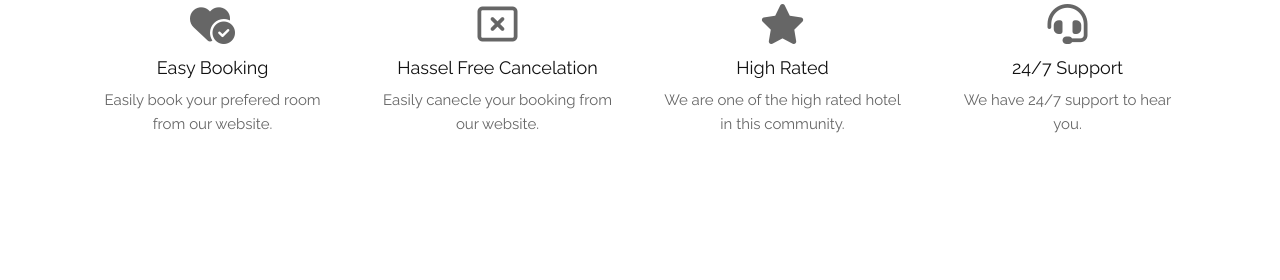
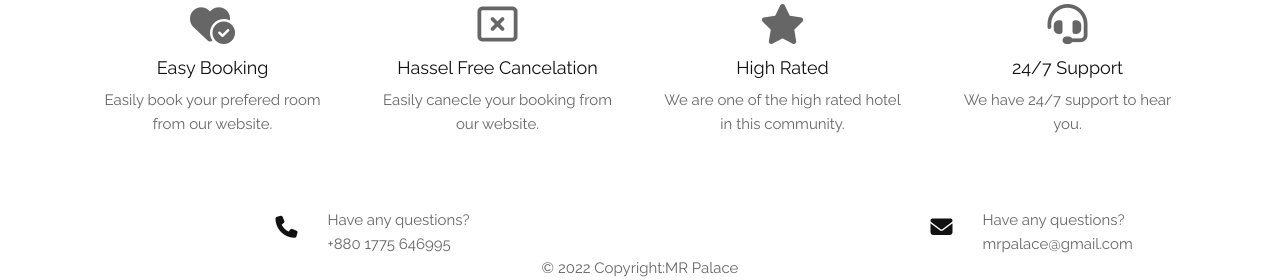
Before and after one commit to MashodRana/hotel-management-system, a Django app: page /hms/home/ in a window 1280 px wide. Shown: the part 707-987 px from the top of the page. Before the commit the page ends 840 px from the top, so only its background shows below. Run offline with Django 3.2, Linux system fonts and the light colour scheme; some libraries are stand-ins or nearby versions.

Commit message:
footer added to base template

```diff
--- a/templates/common/base.html
+++ b/templates/common/base.html
@@ -81,6 +81,41 @@
    {% block javascript %}
    {% endblock javascript %}
 
+   <footer>
+      <div class="row justify-content-around">
+         <div class="col-4">
+            <div class="row">
+               <div class="col d-flex justify-content-end align-items-center">
+                  <h2><i class="fa-solid fa-phone"></i></h2>
+               </div>
+               <div class="col">
+                  <p>Have any questions?</p>
+                  <p>+880 1775 646995</p>
+               </div>
+            </div>
+
+         </div>
+         <div class="col-4">
+            <div class="row">
+               <div class="col d-flex justify-content-end align-items-center">
+                  <h2><i class="fa-solid fa-envelope"></i></h2>
+
+               </div>
+               <div class="col">
+                  <p>Have any questions?</p>
+                  <p>mrpalace@gmail.com</p>
+               </div>
+            </div>
+         </div>
+      </div>
+      <div class="row">
+         <!-- Copyright -->
+         <div class="col d-flex justify-content-center">
+            <p>© 2022 Copyright:MR Palace</p>
+         </div>
+         <!-- Copyright -->
+      </div>
+   </footer>
    <!-- Optional JavaScript; choose one of the two! -->
 
    <!-- Option 1: jQuery and Bootstrap Bundle (includes Popper) -->
```
